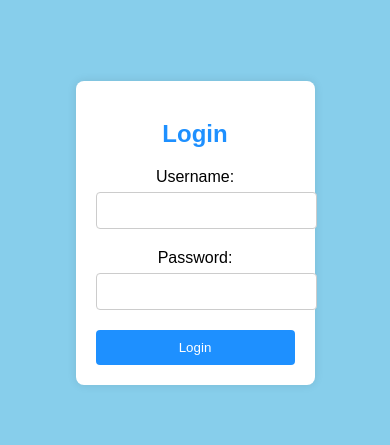
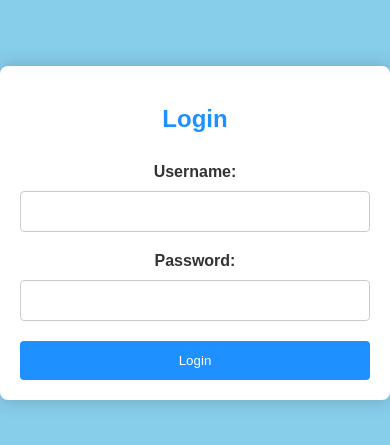
Before and after one commit to iVGeek/login_page, a website: page index.html in a window 390 px wide. Shown: the part 189-634 px from the top of the page. Drawn offline with Linux system fonts and the light colour scheme.

Commit message:
Enhancements made include:
Increased padding and box shadow for the login form for a better visual appearance.
Made the form width responsive by setting a max-width and width to ensure it looks good on both large and small screens.
Styled the labels with a bold font weight and a darker color for better readability.
Increased padding for input fields for better spacing and added box-sizing: border-box; to ensure padding is included in the width calculation.
Added a red color for error messages to make them more noticeable.
Added a media query to adjust the padding of the login form for smaller screens to maintain a good layout.

```diff
--- a/styles.css
+++ b/styles.css
@@ -14,10 +14,12 @@ body {
 
 .login-form {
     background-color: #fff;
-    padding: 20px;
+    padding: 40px;
     border-radius: 8px;
-    box-shadow: 0px 0px 10px rgba(0, 0, 0, 0.1);
+    box-shadow: 0px 0px 20px rgba(0, 0, 0, 0.2);
     text-align: center;
+    max-width: 400px;
+    width: 100%;
 }
 
 .form-group {
@@ -26,20 +28,23 @@ body {
 
 label {
     display: block;
-    margin-bottom: 6px;
+    margin-bottom: 10px;
+    font-weight: bold;
+    color: #333;
 }
 
 input[type="text"],
 input[type="password"] {
     width: 100%;
-    padding: 10px;
+    padding: 12px;
     border: 1px solid #ccc;
     border-radius: 4px;
+    box-sizing: border-box; /* Ensure padding is included in width */
 }
 
 button {
     width: 100%;
-    padding: 10px;
+    padding: 12px;
     background-color: dodgerblue;
     color: #fff;
     border: none;
@@ -53,6 +58,18 @@ button:hover {
 }
 
 h2 {
-    margin-bottom: 20px;
+    margin-bottom: 30px;
     color: dodgerblue;
 }
+
+.error-message {
+    color: red;
+    margin-top: 10px;
+}
+
+/* Responsive Design */
+@media screen and (max-width: 600px) {
+    .login-form {
+        padding: 20px;
+    }
+}
```
